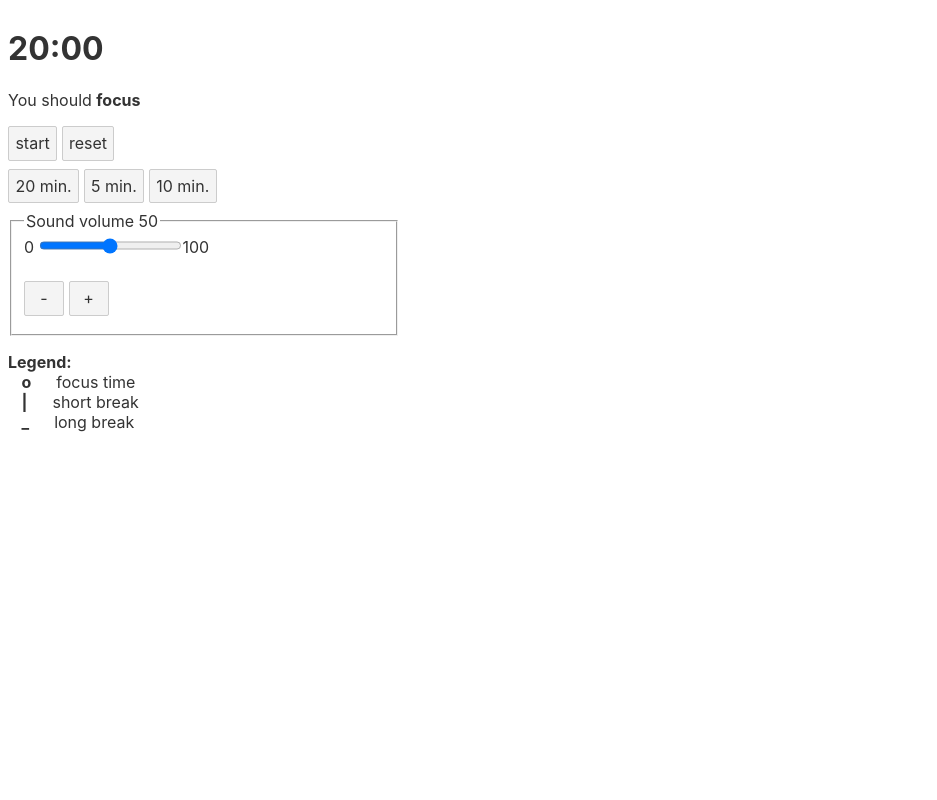
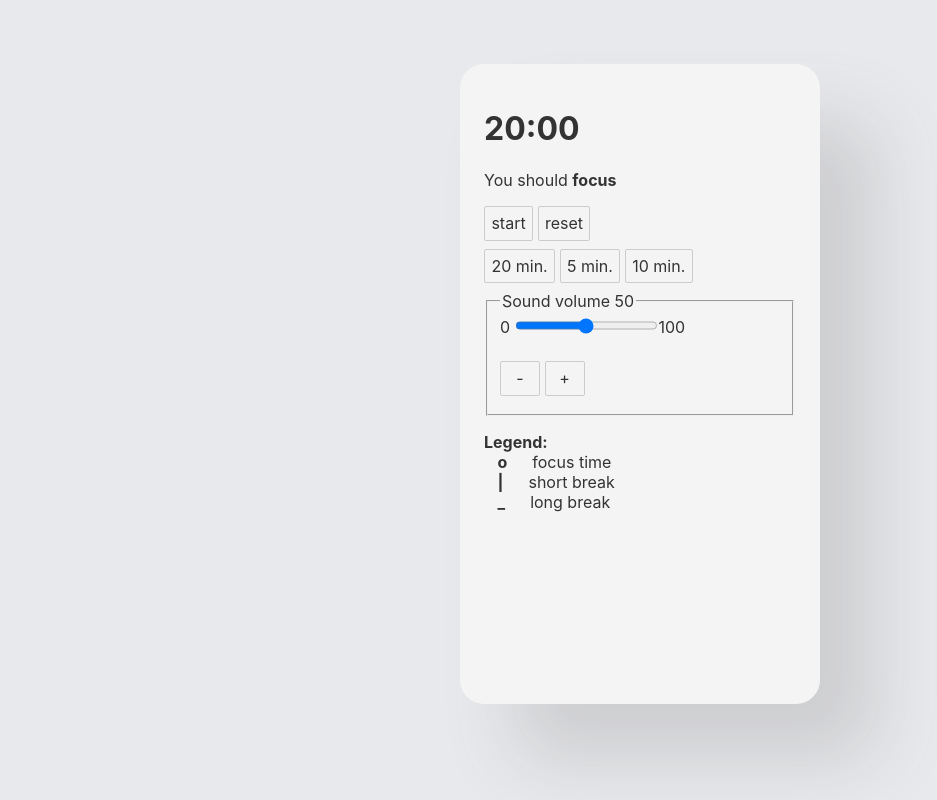
Before and after one commit to devgeni/pomdoro-svelte, a Svelte app: page / in a window 1280 px wide. Shown: the whole page, without its empty margins (0-937 px from the left). Built offline with nearby package versions, Linux system fonts and the light colour scheme.

Commit message:
updates, notification and styling

```diff
--- a/public/global.css
+++ b/public/global.css
@@ -5,6 +5,7 @@ html, body {
 }
 
 body {
+	background: #e8e9ec;
 	color: #333;
 	margin: 0;
 	padding: 8px;
--- a/public/index.html
+++ b/public/index.html
@@ -6,11 +6,11 @@
 
 	<title>Pomdoro</title>
 
-	<link rel='icon' type='image/png' href='/favicon.png'>
-	<link rel='stylesheet' href='/global.css'>
-	<link rel='stylesheet' href='/build/bundle.css'>
+	<link rel='icon' type='image/png' href='favicon.png'>
+	<link rel='stylesheet' href='global.css'>
+	<link rel='stylesheet' href='build/bundle.css'>
 
-	<script defer src='/build/bundle.js'></script>
+	<script defer src='build/bundle.js'></script>
 </head>
 
 <body>
--- a/src/App.svelte
+++ b/src/App.svelte
@@ -6,6 +6,10 @@
 		short: { id: 2, time: 5 * 60, sign: "|"},
 		long: { id: 3, time: 10 * 60, sign: "_" }
 	};
+
+	Notification.requestPermission().then(result => {
+		console.log("Notification permission", result);
+	});
 
 	const sound = new Audio("media/digital-alarm.mp3");
 
@@ -17,6 +21,14 @@
 	let history = [];
 	let strike = '';
 	let volume = 50;
+
+	const playSound = () => sound.play();
+
+	const timeNotification = () => {
+		const n = new Notification("Pomdoro! Time's up", {
+			body: "Click to get back to your timer!"
+		})
+	};
 
 	const startCountdown = () => {
 		clearInterval(intervalId);
@@ -55,10 +67,11 @@
 		time = 0;
 		stopCountdown();
 		history = [...history, selected.sign];
-		sound.play();
-		strike = 'line-through';
-	} else {
-		strike = 'none';
+		timeNotification();
+	}
+
+	$: if (!isOn && time <= 0) {
+		playSound();
 	}
 
 	$: title = (time == 0) ? "Pomdoro! Time's up!" : `Pomdoro ${getTime(time)}`;
@@ -68,10 +81,11 @@
 	<title>{title}</title>
 </svelte:head>
 
+<div class="app">
 	<h1>
 		{getTime(time)}
 	</h1>
-<p style="text-decoration: {strike};">
+	<p style="text-decoration: { (time <= 0) ? 'line-through' : 'none' };">
 		{#if selected.id != 1}
 			It's
 		{:else}
@@ -129,6 +143,7 @@
 		{#if history.length || isOn}done: <br>{/if}
 		{ history.join("") }{#if isOn}<span style="opacity: 0.5">{selected.sign}</span>{/if}
 	</h2>
+</div>
 
 <style>
 	button {
@@ -138,4 +153,16 @@
 		margin-bottom: 16px;
 		max-width: 360px;
 	}
+
+	.app {
+		box-sizing: border-box;
+		border-radius: 24px;
+		margin: 56px auto;
+		max-width: 360px;
+		min-height: 640px;
+		padding: 24px;
+		background: #f4f4f4;
+		box-shadow: 56px 56px 72px rgba(100, 100, 100, 0.2);
+	}
+
 </style>
```
Also changed, not shown: package.json (+9 -9 lines), 1 other file (tests, documents, lock files or other folders). Lines whose indentation alone changed are shown as unchanged.
